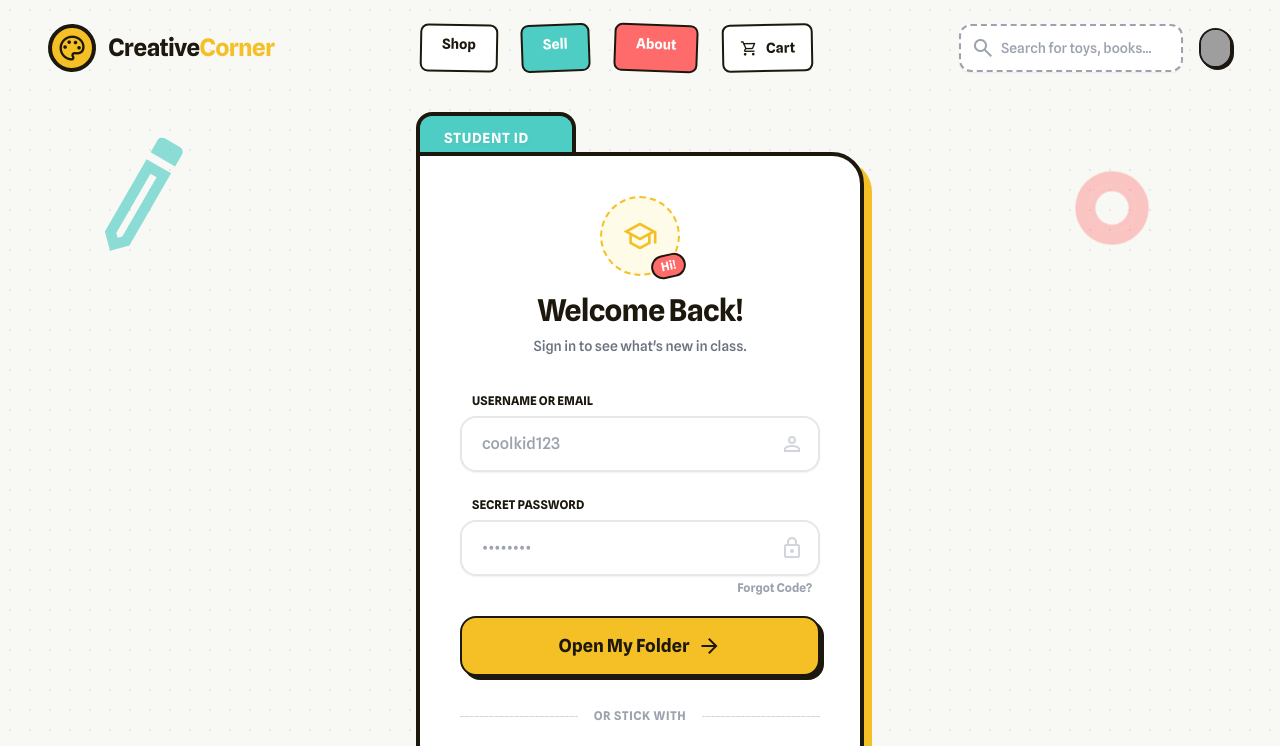
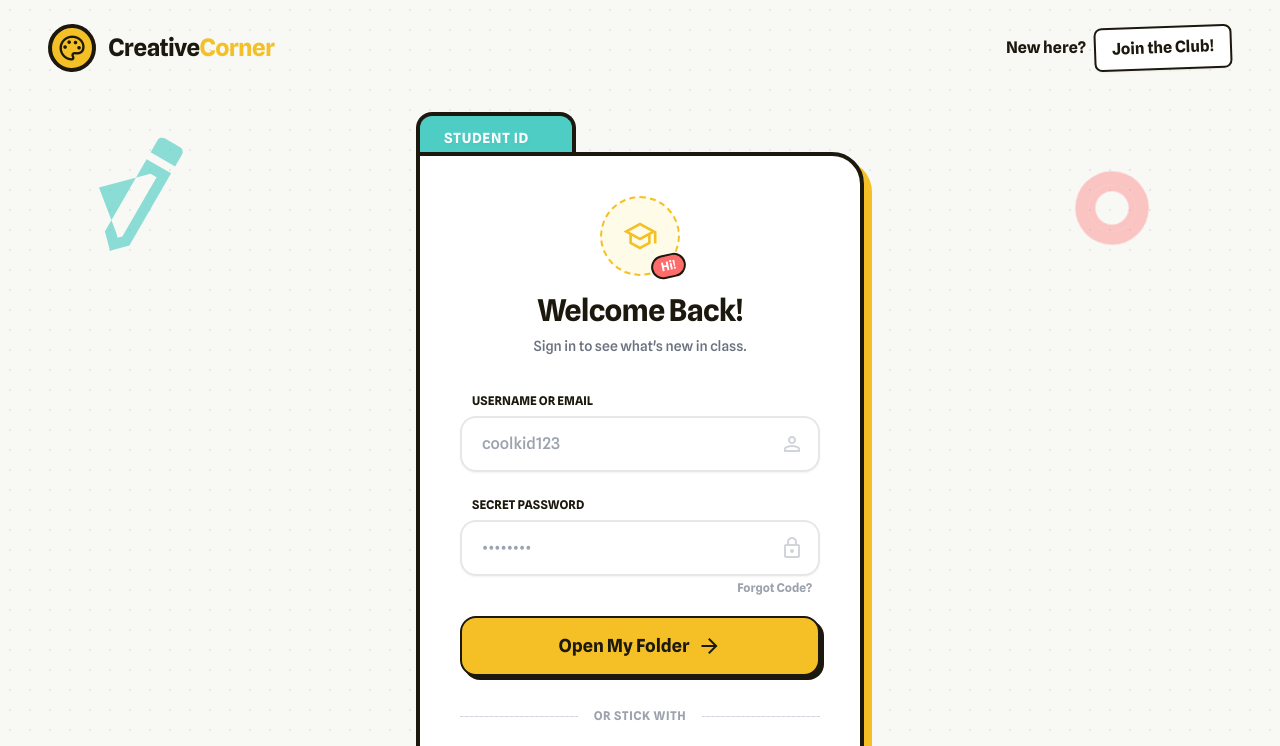
Before and after one commit to Ailwyn0822/smart-market, a Nuxt app in the folder frontend-client/: page /login in a window 1280 px wide. Shown: the top 746 px of the page. Built offline with nearby package versions, Linux system fonts and the light colour scheme; grey boxes are pictures that could not be loaded.

Commit message:
feat:將無效按鈕替換成登入按鈕

```diff
--- a/frontend-client/app/layouts/default.vue
+++ b/frontend-client/app/layouts/default.vue
@@ -32,12 +32,11 @@
                             class="w-full pl-10 pr-4 py-3 rounded-xl border-2 border-dashed border-gray-400 focus:border-[#1c180d] focus:ring-0 text-sm font-medium placeholder-gray-400 shadow-sm"
                             placeholder="Search for toys, books..." type="text" />
                     </div>
-                    <button
-                        class="size-10 bg-accent-purple rounded-full border-2 border-[#1c180d] flex items-center justify-center shadow-[2px_2px_0px_#1c180d] hover:translate-y-0.5 hover:shadow-none transition-all">
-                        <div class="size-full rounded-full bg-cover bg-center" data-alt="User profile picture"
-                            style="background-image: url('https://lh3.googleusercontent.com/aida-public/AB6AXuBVTrN5eP8gddcGv3gNQ4e7vvxUhjjaUpzVICx4u-gJwsma-Kl9Ws97LOwtsAn53AZgHfiAKG4kbIbKCqKt4r7-IYl2QBBWfClDNHNQ0jnOpNnq9YHw0-3CoTmABdq3VqtcZ1cJUvOWPnv7M_X_MmKdbq67CVO79muQekcpL3Ys3_GGw_Zrk726FsAA35wRHVKQowWsHJsm7MBN6ZkJEUJfHuaynrhEeYBoyLQDMK35yQJsm2Yq3lcut1432TRfnqzsLOengwIpgRHO');">
-                        </div>
-                    </button>
+                    <NuxtLink to="/login"
+                        class="bg-primary px-5 py-2 rounded-lg border-2 border-[#1c180d] text-[#1c180d] font-bold text-sm shadow-[2px_2px_0px_#1c180d] hover:translate-y-0.5 hover:shadow-none transition-all flex items-center gap-2">
+                        <span class="material-symbols-outlined text-lg">login</span>
+                        Login
+                    </NuxtLink>
                 </div>
             </div>
         </header>
--- a/frontend-client/app/pages/login.vue
+++ b/frontend-client/app/pages/login.vue
@@ -4,7 +4,7 @@
             <svg class="absolute top-10 left-4 md:left-20 w-32 h-32 text-accent-blue/80 opacity-80 rotate-[-15deg]"
                 fill="currentColor" viewBox="0 0 24 24">
                 <path
-                    d="M14.06,9L15,9.94L5.92,19H5V18.08L14.06,9M17.66,3C17.41,3 17.15,3.1 16.96,3.29L15.13,5.12L18.88,8.87L20.71,7.04C21.1,6.65 21.1,6 20.71,5.63L18.37,3.29C18.17,3.09 17.92,3 17.66,3M14.06,6.19L3,17.25V21H6.75L17.81,9.94L14.06,6.19Z">
+                    d="M14.06,9L15,9.94L5.92,19H5V18.08L4.06,9M17.66,3C17.41,3 17.15,3.1 16.96,3.29L15.13,5.12L18.88,8.87L20.71,7.04C21.1,6.65 21.1,6 20.71,5.63L18.37,3.29C18.17,3.09 17.92,3 17.66,3M14.06,6.19L3,17.25V21H6.75L17.81,9.94L14.06,6.19Z">
                 </path>
             </svg>
             <svg class="absolute bottom-10 right-4 md:right-20 w-24 h-24 text-primary/80 opacity-80 animate-bounce"
@@ -126,6 +126,9 @@
 </template>
 
 <script setup>
+definePageMeta({
+    layout: 'auth'
+})
 const loginWithGoogle = () => {
     window.location.href = 'http://localhost:8080/auth/google'
 }
```
